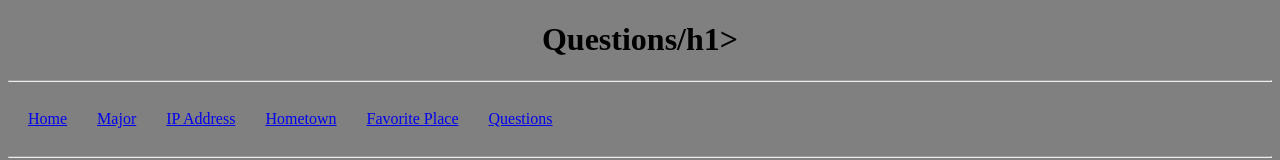
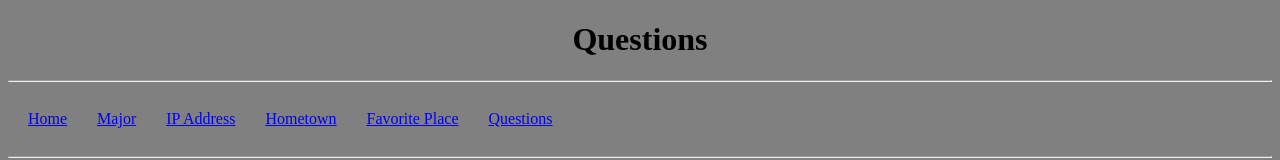
Before and after one commit to wwlin1198/cs20_assignment1, a plain HTML site: page questions.html in a window 1280 px wide. Shown: the top 160 px of the page. Drawn offline with Linux system fonts and the light colour scheme.

Commit message:
fixed heading on questions page

```diff
--- a/questions.html
+++ b/questions.html
@@ -9,7 +9,7 @@
 
     <body style="background-color:grey;">
         <header>
-            <h1><style>h1 {text-align: center;}</style> Questions/h1>
+            <h1><style>h1 {text-align: center;}</style> Questions</h1>
         </header>
         <hr>
         <nav>
```
